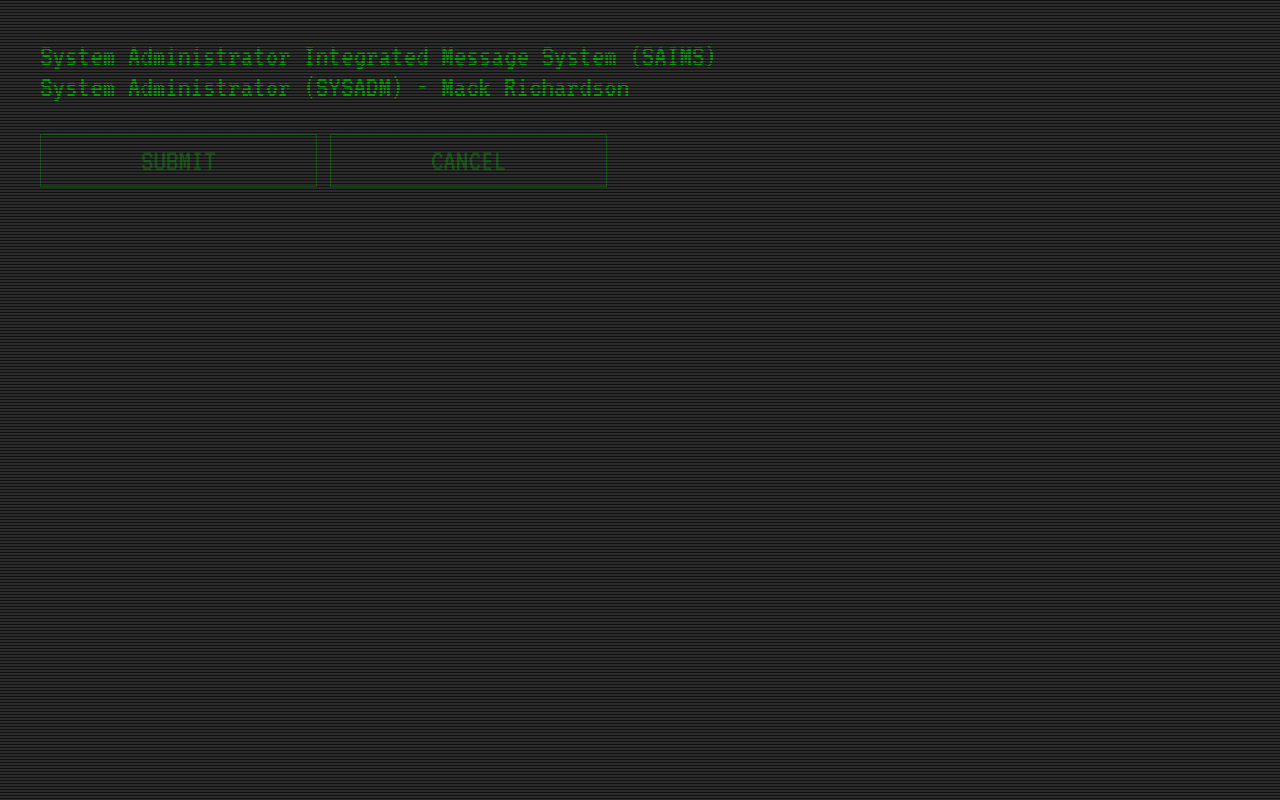
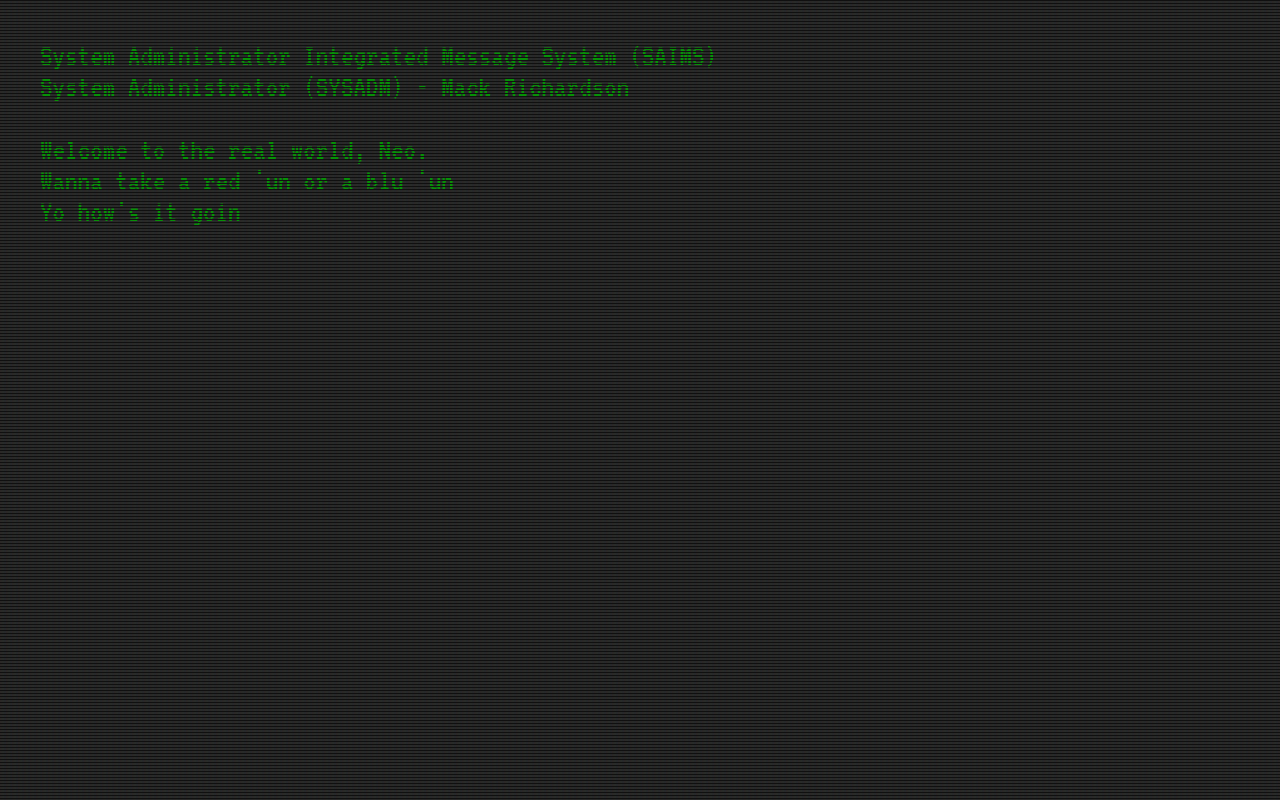
Before and after one commit to Boftur/TriSynth-Adventure, a plain HTML site: page fallout_test/index.html in a window 1280 px wide. Drawn offline with nearby package versions, Linux system fonts and the light colour scheme.

Commit message:
Fixed imports

```diff
--- a/fallout_test/index.html
+++ b/fallout_test/index.html
@@ -4,7 +4,11 @@
 		<meta charset="UTF-8" />
 		<title>Adventure</title>
 		<link href="style.css" rel="stylesheet"/>
-		<script src="script.js"></script>
+    <script
+    src="https://code.jquery.com/jquery-3.7.0.js"
+    integrity="sha256-JlqSTELeR4TLqP0OG9dxM7yDPqX1ox/HfgiSLBj8+kM="
+    crossorigin="anonymous"></script>
+		<script src="script.js" type="module"></script>
 	</head>
 
 <div class="overlay"></div>
@@ -32,21 +36,21 @@
     <div id="typedtext">
     </div>
 
-    <!-- <p>Welcome to the System Administrator Integrated Message System (SAIMS). Fill out the fields below and press the SUBMIT button. The system administrator (SYSADM) will respond to your query after an appropriate amount of quiet contemplation. Thank you for contacting the System Administrator's Office.</p><br /> -->
+   <!-- <p>Welcome to the System Administrator Integrated Message System (SAIMS). Fill out the fields below and press the SUBMIT button. The system administrator (SYSADM) will respond to your query after an appropriate amount of quiet contemplation. Thank you for contacting the System Administrator's Office.</p><br />
 
 
-    <!-- <form>
+    <form>
       <label>Name >></label><input type="text" /><br />
       <label>Email >></label><input type="text" /><br />
       <label>Subject >></label><input type="text" /><br />
-      <label>Message >></label><textarea id="text" rows="1"></textarea><br /><br /><br /> -->
+      <label>Message >></label><textarea id="text" rows="1"></textarea><br /><br /><br />
       <input type="submit" value="Submit" />
       <a class="button" alt="" href="index.html">Cancel</a>
-    </form>
+    </form> -->
 
   </div>
 </div>
 
 
 
-<script src="typewriter.js"></script>
+<script src="typewriter.js" type="module"></script>
--- a/fallout_test/script.js
+++ b/fallout_test/script.js
@@ -1,4 +1,4 @@
 $(document).ready(function () {
-    $("#title").focus();
-    $("#text").autosize();
+    // $("#title").focus();
+    // $("#text").autosize();
   });
--- a/fallout_test/style.css
+++ b/fallout_test/style.css
@@ -24,7 +24,7 @@
 	to { top: 100% }
 }
 
-@keyframes flicker {
+/* @keyframes flicker {
 		0% { opacity: 0.15795 }
 		5% { opacity: 0.31511 }
 		10% { opacity: 0.94554 }
@@ -46,7 +46,7 @@
 		90% { opacity: 0.24467 }
 		95% { opacity: 0.08351 }
 		100% { opacity: 0.54813 }
-	}
+	} */
 
 ::-webkit-scrollbar {
   display: none;
--- a/fallout_test/texts.js
+++ b/fallout_test/texts.js
@@ -1,8 +1,13 @@
 export function quest_text(user_input) {
     if ("user_input" == "power")
+
+        // Leave this console output, or everything breaks
+        console.log(" ");
+
         return Array(
             "Welcome to the real world, Neo.",
-            "Wanna take a red 'un or a blu 'un"
+            "Wanna take a red 'un or a blu 'un",
+            "Yo how's it goin",
         );
 
 
--- a/fallout_test/typewriter.js
+++ b/fallout_test/typewriter.js
@@ -1,27 +1,35 @@
-import * as qtexts from "./texts";
-const quest_text_power = texts.quest_text("power")
+import * as qtexts from "./texts.js";
+//const quest_text_power = qtexts.quest_text("power")
 
 // set up text to print, each item in array is new line
-    var aText = quest_text_power;
-    var iSpeed = 100; // time delay of print out
-    var iIndex = 0; // start printing array at this posision
-    var iArrLength = aText[0].length; // the length of the text array
-    var iScrollAt = 20; // start scrolling up at this many lines
+    let iSpeed = 100; // time delay of print out
+    let iIndex = 0; // start printing array at this position
+    let iScrollAt = 20; // start scrolling up at this many lines
 
-    var iTextPos = 0; // initialise text position
-    var sContents = ''; // initialise contents variable
-    var iRow; // initialise current row
+    let iTextPos = 0; // initialise text position
+    let sContents = ''; // initialise contents variable
+    let iRow; // initialise current row
 
     function typewriter()
     {
-     sContents =  ' ';
-     iRow = Math.max(0, iIndex-iScrollAt);
-     var destination = document.getElementById("typedtext");
+        // Why? iRow = Math.max(0, iIndex-iScrollAt);
+        let aText = getDataFromArray();
 
-     while ( iRow < iIndex ) {
-      sContents += aText[iRow++] + '<br />';
-     }
-     destination.innerHTML = sContents + aText[iIndex].substring(0, iTextPos) + "_";
+        aText.forEach(ex => {
+            ex += "<br/>";
+            sContents += ex;
+        });
+        //console.log(sContents)
+
+        let destination = document.getElementById("typedtext");
+        destination.innerHTML = sContents;
+
+        // while ( iRow < iIndex ) {
+        //     sContents += aText[iRow++] + '<br />';
+        // }
+
+        //  destination.innerHTML = sContents + aText[iIndex].substring(0, iTextPos) + "_";
+        let iArrLength = aText.length; // the length of the text array
         if ( iTextPos++ == iArrLength ) {
             iTextPos = 0;
             iIndex++;
@@ -34,5 +42,8 @@ const quest_text_power = texts.quest_text("power")
         }
     }
 
+    function getDataFromArray() {
+        return qtexts.quest_text("power");
+    }
 
     typewriter();
```
Lines whose indentation alone changed are shown as unchanged.
